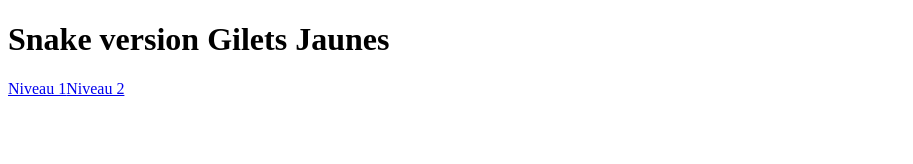
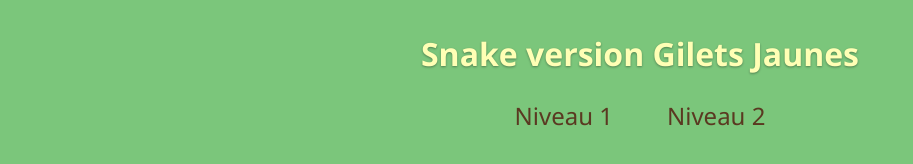
Before and after one commit to joxcat/TP-SNAKE-GJ-CRS, a plain HTML site: page index.html in a window 1280 px wide. Shown: the whole page, without its empty margins (0-913 px from the left). Drawn offline with Linux system fonts and the light colour scheme.

Commit message:
PushTOUT

```diff
--- a/assets/css/snake.scss
+++ b/assets/css/snake.scss
@@ -1,5 +1,62 @@
+$wall: #5a3921;
+$primary: #7bc67b;
+$secondary: #6b8c42;
+$text: #ffffb5;
+
+* {
+  margin: 0;
+  padding: 0;
+}
+
+html, body {
+  position: relative;
+  height: 100%;
+  font-family: 'Segoe UI', Tahoma, Geneva, Verdana, sans-serif;
+  background-color: $primary;
+}
+
+h1 {
+  padding-top: 1em;
+  text-align: center;
+  color: $text;
+  text-shadow: 0 1px 3px rgba(0,0,0,0.12), 0 1px 2px rgba(0,0,0,0.24);
+}
+
+#content {
+  position: absolute;
+  top: 7rem;
+  left: 50%;
+  transform: translate(-50%, -25%);
+  & div {
+    margin-bottom: 1.15em;
+    & a {
+      font-size: 1.5em;
+      text-decoration: none;
+      color: $wall;
+      padding: 0.5em 0.75em;
+      border-radius: 2rem;
+      transition:
+        background-color .25s ease-out,
+        color .25s ease-out,
+        transform 30s ease-in 7s,
+        box-shadow 0.5s ease-out;
+      &:hover {
+        background-color: $wall;
+        color: $text;
+        transform: scale(115);
+        box-shadow: 0 3px 6px rgba(0,0,0,0.16), 0 3px 6px rgba(0,0,0,0.23);
+      }
+      &:not(:nth-of-type(1)) {
+        margin-left: 0.75em;
+      }
+    }
+  }
+}
+
 #snake-canvas {
   position: absolute;
   left: 50%;
   transform: translateX(-50%);
+  border: solid 10px $secondary;
+  box-shadow: 0 3px 6px rgba(0,0,0,0.16), 0 3px 6px rgba(0,0,0,0.23);
 }
--- a/assets/scripts/snake.js
+++ b/assets/scripts/snake.js
@@ -15,7 +15,7 @@ function updateContent() {
 }
 
 function changeLevel(id) {
-    let ratio = 0.75;
+    let ratio = 0.7;
     let w = document.querySelector("body").offsetWidth*ratio;
     let h = document.querySelector("body").offsetHeight*ratio;
     document.getElementById("content").innerHTML = "<div><a href='./'>Retour</a></div><canvas id='snake-canvas' data-level='" + id + "' width='"+w+"' height='"+h+"'>Votre navigateur ne supporte pas les canvas</canvas>";
```
Also changed, not shown: assets/css/snake.css.
